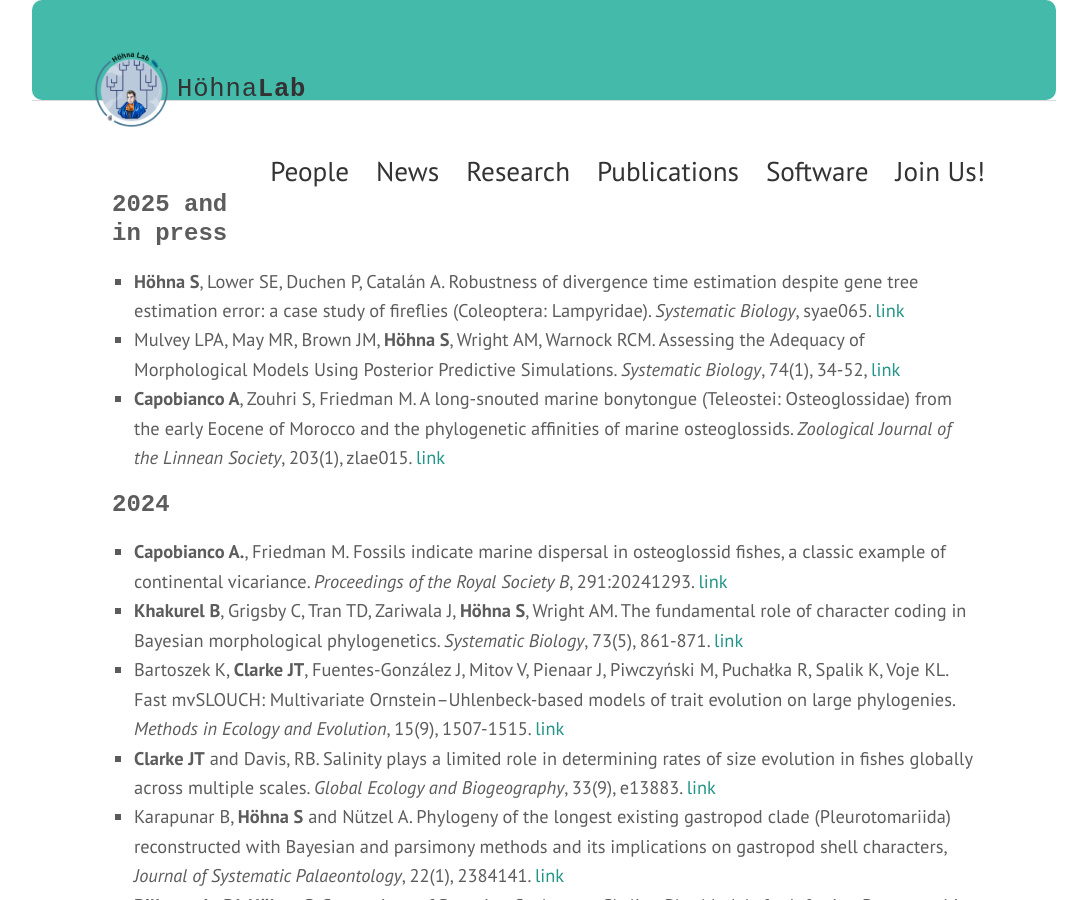
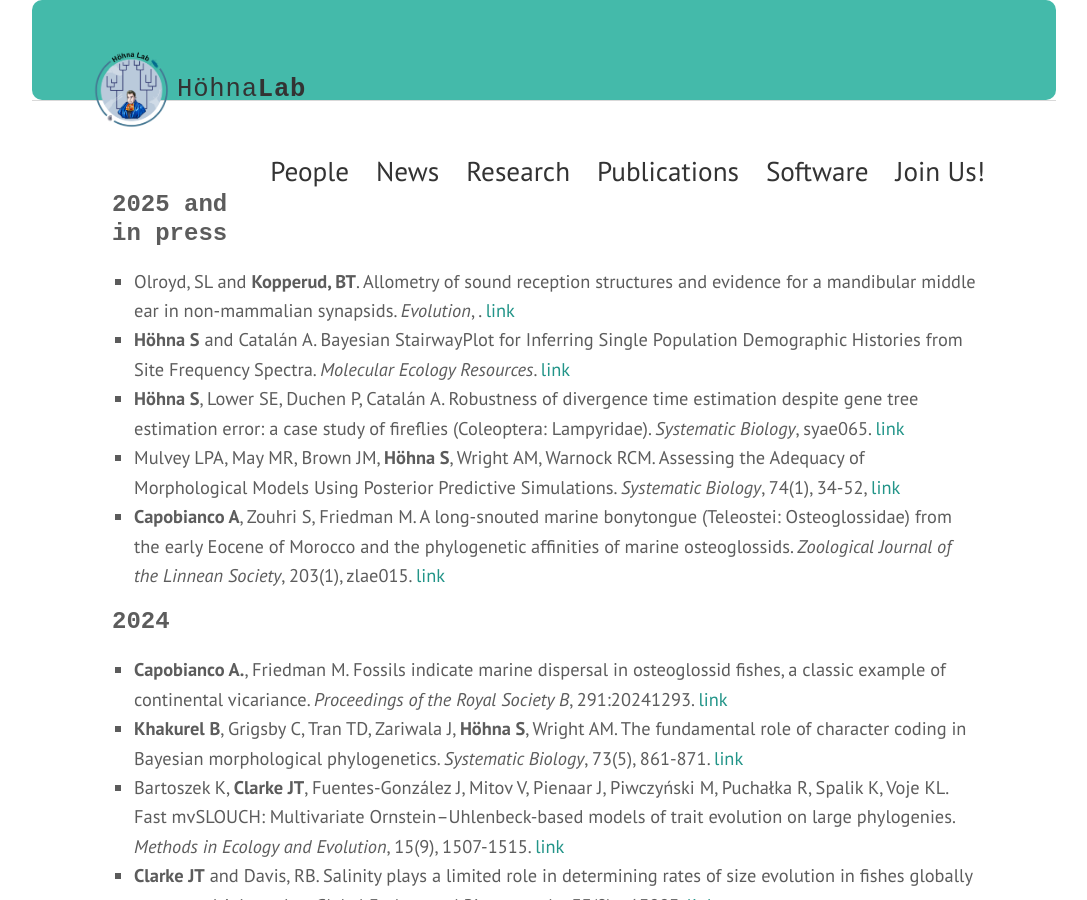
Before and after one commit to hoehnalab/hoehnalab.github.io, a Jekyll site: the page built from publications.md, in a window 1280 px wide and 900 px high. Shown: the whole window, without its empty margins (96-1183 px from the left). Built offline with Jekyll 4.4.1, drawn with Linux system fonts in a browser that asks for light colours; some web fonts are replaced.

Commit message:
Adding 2 new publications (MER + Evolution)

```diff
--- a/publications.md
+++ b/publications.md
@@ -4,8 +4,9 @@ title: Publications
 permalink: /publications/
 ---
 <h3>2025 and in press</h3>
-<!--- <strong>Höhna S</strong> and Catalán A. Bayesian StairwayPlot for Inferring Single Population Demographic Histories from Site Frequency Spectra. *Molecular Ecology Resources*. [link](https://doi.org/10.1111/1755-0998.14087) -->
 <!-- <strong>Darlim, G.</strong> and <strong>Höhna S</strong>. The effects of cryptic diversity on diversification dynamics analyses in Crocodylia. *Proceedings of the Royal Society B* -->
+- Olroyd, SL and <strong>Kopperud, BT</strong>. Allometry of sound reception structures and evidence for a mandibular middle ear in non-mammalian synapsids. *Evolution*, . [link]([https://link.springer.com/article/10.1007/s11692-023-09624-1](https://doi.org/10.1093/evolut/qpaf041))
+- <strong>Höhna S</strong> and Catalán A. Bayesian StairwayPlot for Inferring Single Population Demographic Histories from Site Frequency Spectra. *Molecular Ecology Resources*. [link](https://doi.org/10.1111/1755-0998.14087)
 - <strong>Höhna S</strong>, Lower SE, Duchen P, Catalán A. Robustness of divergence time estimation despite gene tree estimation error: a case study of fireflies (Coleoptera: Lampyridae). *Systematic Biology*,  syae065. [link](https://doi.org/10.1093/sysbio/syae065)
 - Mulvey LPA, May MR, Brown JM, <strong>Höhna S</strong>, Wright AM, Warnock RCM. Assessing the Adequacy of Morphological Models Using Posterior Predictive Simulations. *Systematic Biology*, 74(1), 34-52, [link](https://doi.org/10.1093/sysbio/syae055)
 - <strong>Capobianco A</strong>, Zouhri S, Friedman M. A long-snouted marine bonytongue (Teleostei: Osteoglossidae) from the early Eocene of Morocco and the phylogenetic affinities of marine osteoglossids. *Zoological Journal of the Linnean Society*, 203(1), zlae015. [link](https://doi.org/10.1093/zoolinnean/zlae015)
```
